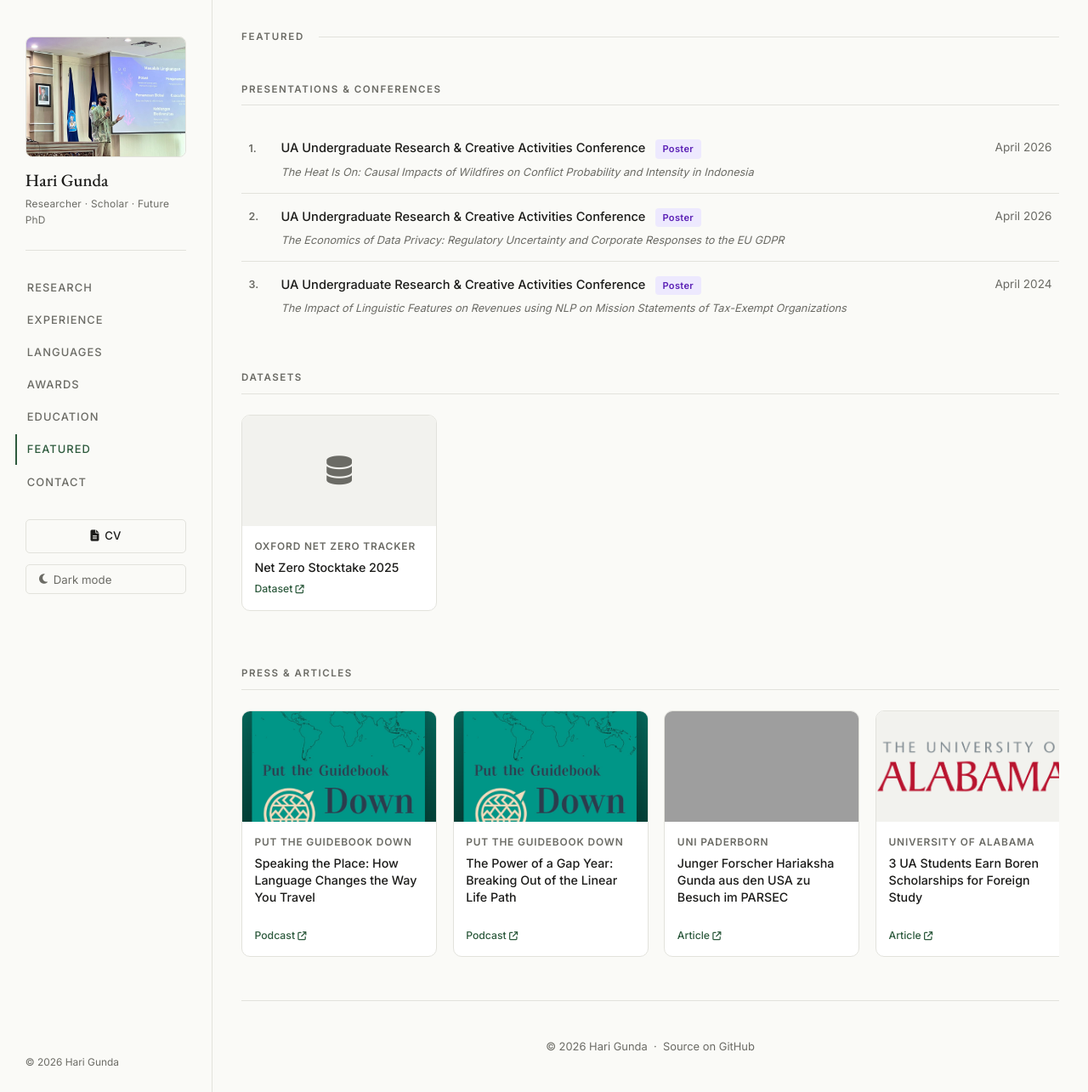
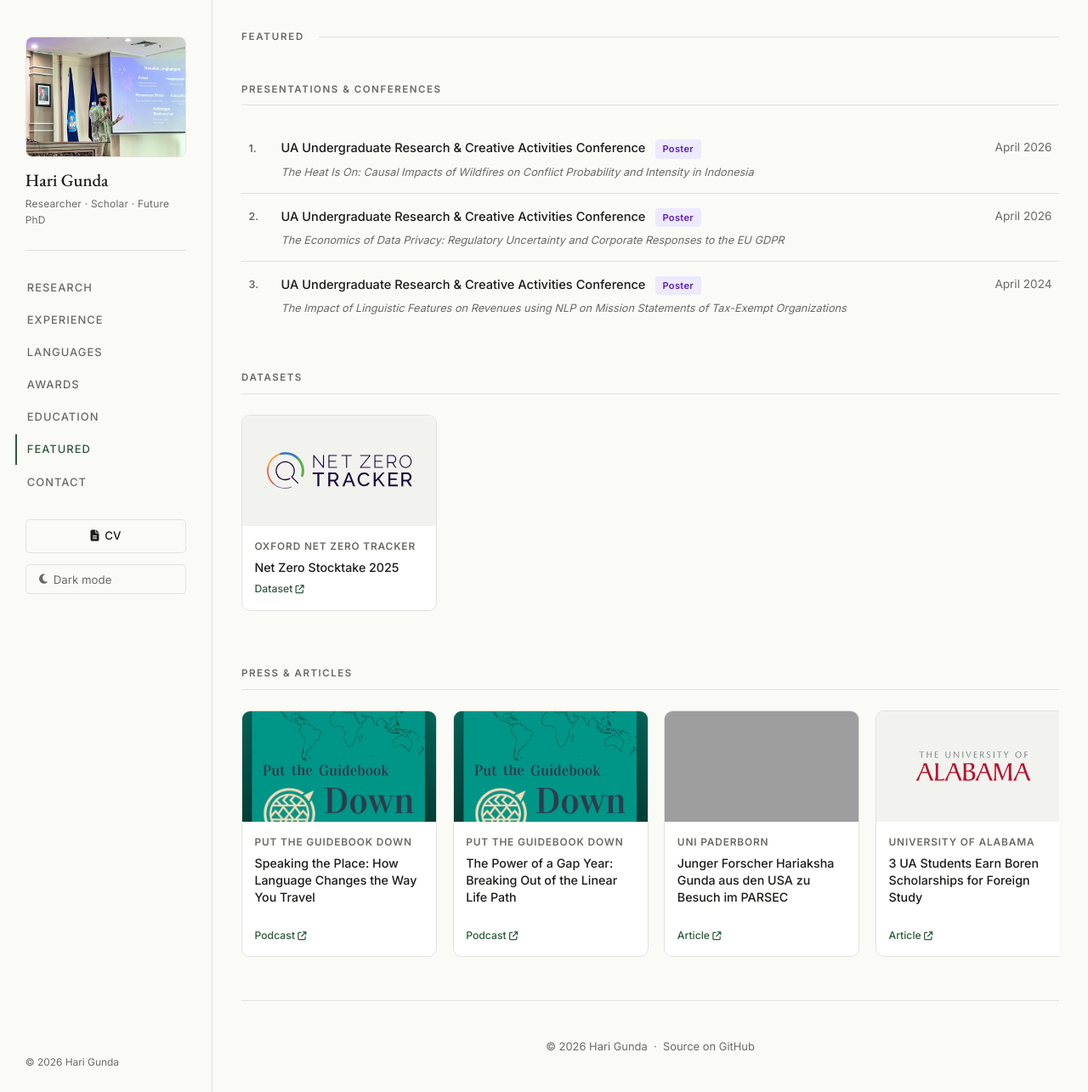
Before and after one commit to Hariaksha/hariaksha.github.io, a Jekyll site: the page built from featured/index.html, in a window 1280 px wide and 1285 px high. Shown: the whole window at 85% size. Built offline with Jekyll 4.4.1, drawn with Linux system fonts in a browser that asks for light colours; grey boxes are pictures that could not be loaded.

Commit message:
add NZT logo to dataset in featured section

```diff
--- a/featured/index.html
+++ b/featured/index.html
@@ -52,7 +52,7 @@
 
         <a href="https://zenodo.org/records/17143240" target="_blank" class="feat-card">
           <div class="feat-img-wrap feat-img-icon">
-            <i class="fas fa-database"></i>
+            <img src="/assets/img/net-zero-tracker-logo.svg" alt="Net Zero Tracker logo"/>
           </div>
           <div class="feat-body">
             <span class="feat-source">Oxford Net Zero Tracker</span>
--- a/styles.css
+++ b/styles.css
@@ -442,6 +442,7 @@
 }
 .feat-img-wrap img { width: 100%; height: 100%; object-fit: cover; }
 .feat-img-icon i { font-size: 2rem; color: var(--muted); }
+.feat-img-icon img { width: auto; height: auto; max-width: 75%; max-height: 60%; object-fit: contain; }
 
 .feat-body { padding: 0.85rem; display: flex; flex-direction: column; gap: 0.3rem; flex: 1; }
 .feat-source { font-size: 0.7rem; font-weight: 600; color: var(--muted); text-transform: uppercase; letter-spacing: 0.07em; }
```
Also changed, not shown: assets/img/net-zero-tracker-logo.svg (added).
